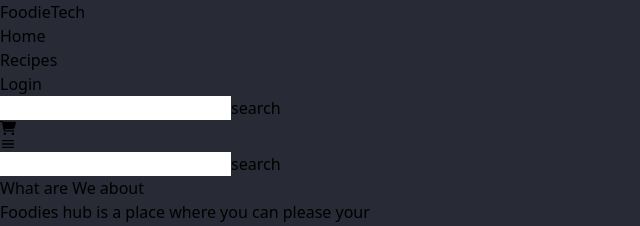
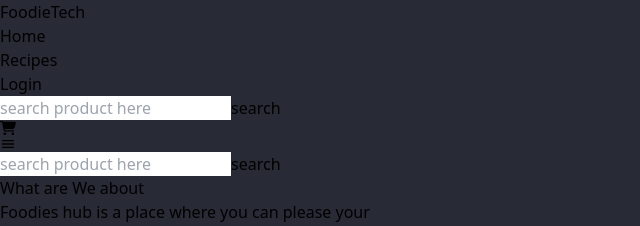
Before and after one commit to rojass2001/Foodietech, a React (Vite) app: page / in a window 1280 px wide. Shown: the top 226 px of the page, without its empty margins (0-640 px from the left). Built offline with nearby package versions, Linux system fonts and the light colour scheme.

Commit message:
first commit

```diff
--- a/src/Components/Categories/categoryarray.js
+++ b/src/Components/Categories/categoryarray.js
@@ -1,7 +1,7 @@
 export const category=[
 
 {
-    image:"http://www.pngall.com/wp-content/uploads/2016/05/Burger-PNG-Picture.png",
+    image:"https://cdn.pixabay.com/photo/2023/04/14/18/53/ai-generated-7925719_1280.jpg",
     name:"burger",
 
 },
--- a/src/Components/Navbar/Navbar.jsx
+++ b/src/Components/Navbar/Navbar.jsx
@@ -34,7 +34,8 @@ navigate("/search")
       <Link to="/login"><li>Login</li></Link>
     </ul>
     <form className=" hidden md:flex " onSubmit={submit}>
-    <input className='w-[110px] md:w-[150px]' type="text" onChange={(e)=>setsearch(e.target.value)}/>
+    <input className='w-[110px] md:w-[150px]' placeholder='search product here' type="text"
+    onChange={(e)=>setsearch(e.target.value)}/>
     <button type="submit" className='bg-green-500'>search</button>
     </form>
     <div className='flex gap-3 items-center'>
--- a/src/Components/Navbar/NavbarBanner.jsx
+++ b/src/Components/Navbar/NavbarBanner.jsx
@@ -15,7 +15,7 @@ function NavbarBanner() {
   return (
     <>
     <form className='w-full justify-center px-3 shadow-md shadow-gray-500 flex h-[40px] md:hidden' onSubmit={submit}>
-    <input className='h-7 w-full' type="text" onChange={(e)=>setsearch(e.target.value)}/>
+    <input className='h-7 w-full' placeholder='search product here' type="text" onChange={(e)=>setsearch(e.target.value)}/>
     <button type='submit' className='bg-green-500 px-2 h-7 '>search</button>
     </form>
     </>
```
